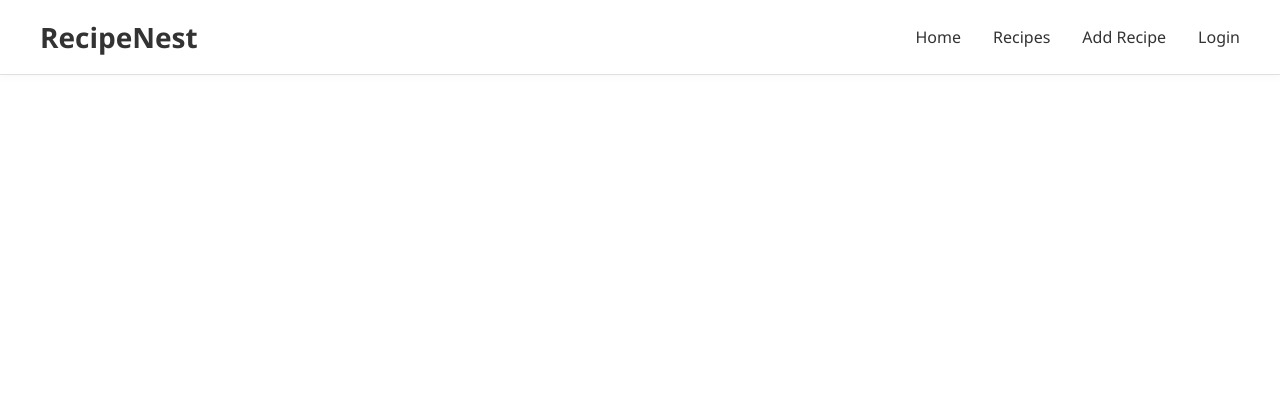
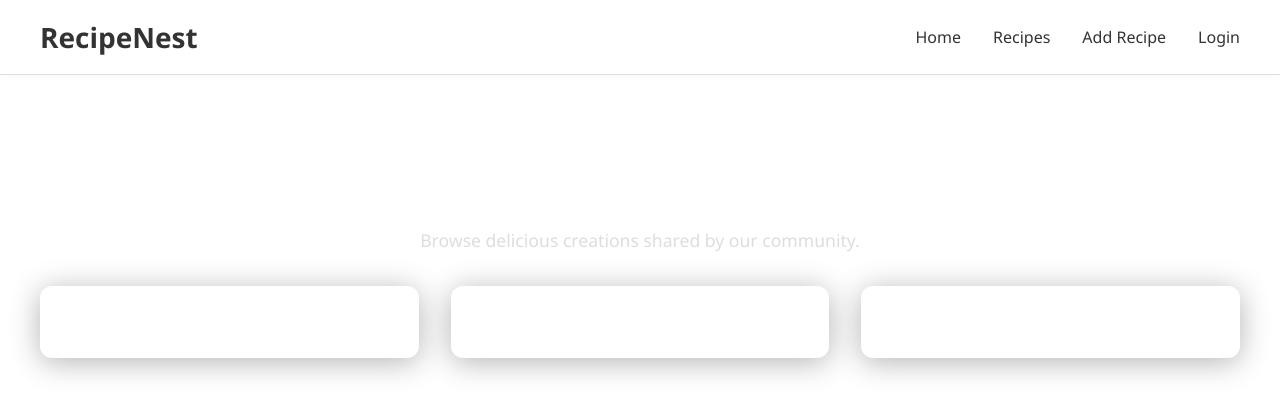
Before and after one commit to DaniRossiter/recipenest-frontend, a React (Vite) app: page /recipes in a window 1280 px wide. Shown: the top 414 px of the page. Built offline with nearby package versions, Linux system fonts and the light colour scheme.

Commit message:
Add hover animation and green glow to recipe cards

```diff
--- a/src/App.jsx
+++ b/src/App.jsx
@@ -4,6 +4,7 @@ import LandingPage from './pages/LandingPage';
 import Navbar from './components/Navbar';
 import LoginPage from './pages/LoginPage';
 import RegisterPage from "./pages/RegisterPage";
+import RecipeListPage from "./pages/RecipeListPage";
 
 
 function App() {
@@ -14,6 +15,7 @@ function App() {
       <Route path="/" element={<LandingPage />} />
       <Route path="/login" element={<LoginPage />} />
       <Route path="/register" element={<RegisterPage />} />
+      <Route path="/recipes" element={<RecipeListPage />} />
     </Routes>
     </>
   );
--- /dev/null
+++ b/src/pages/RecipeListPage.jsx
@@ -0,0 +1,77 @@
+import React, { useState } from "react";
+
+function RecipeListPage() {
+  const [hoveredIndex, setHoveredIndex] = useState(null);
+
+  const sampleRecipes = ["Sample Recipe 1", "Sample Recipe 2", "Sample Recipe 3"];
+
+  return (
+    <div style={styles.container}>
+      <h1 style={styles.heading}>All Recipes</h1>
+      <p style={styles.subtext}>Browse delicious creations shared by our community.</p>
+
+      <div style={styles.grid}>
+        {sampleRecipes.map((recipe, index) => (
+          <div
+            key={index}
+            style={{
+              ...styles.card,
+              ...(hoveredIndex === index ? styles.cardHover : {})
+            }}
+            onMouseEnter={() => setHoveredIndex(index)}
+            onMouseLeave={() => setHoveredIndex(null)}
+          >
+            {recipe}
+          </div>
+        ))}
+      </div>
+    </div>
+  );
+}
+
+
+const styles = {
+  container: {
+    padding: "4rem 2rem",
+    maxWidth: "1200px",
+    margin: "0 auto",
+    color: "#ffffff", // bright text on dark background
+  },
+  heading: {
+    fontSize: "2.5rem",
+    marginBottom: "1rem",
+    color: "#ffffff",
+    textAlign: "center"
+  },
+  subtext: {
+    fontSize: "1.1rem",
+    marginBottom: "2rem",
+    color: "#dddddd",
+    textAlign: "center"
+  },
+  grid: {
+    display: "grid",
+    gridTemplateColumns: "repeat(auto-fit, minmax(280px, 1fr))",
+    gap: "2rem",
+  },
+  card: {
+    backgroundColor: "rgba(255, 255, 255, 0.08)",
+    borderRadius: "12px",
+    padding: "1.5rem",
+    boxShadow: "0 4px 30px rgba(0,0,0,0.3)",
+    textAlign: "center",
+    fontWeight: "500",
+    color: "#fff",
+    backdropFilter: "blur(6px)",
+    transition: "transform 0.2s ease, box-shadow 0.2s ease",
+    cursor: "pointer",
+    transition: "transform 0.2s ease, box-shadow 0.2s ease"
+  },
+  cardHover: {
+    transform: "translateY(-5px) scale(1.03)",
+    boxShadow: "0 8px 30px rgba(84, 204, 134, 0.4)", // green glow
+    border: "1px solid #54cc86"
+  }
+};
+
+export default RecipeListPage;
```
